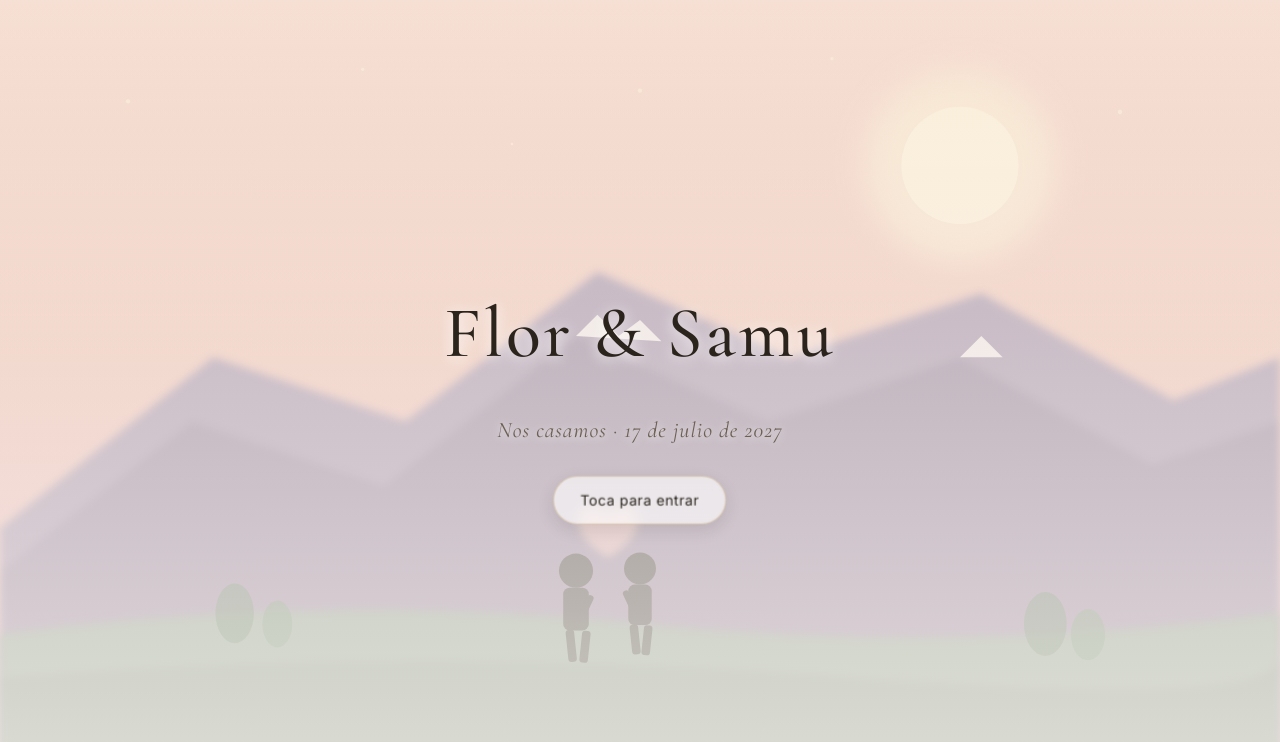
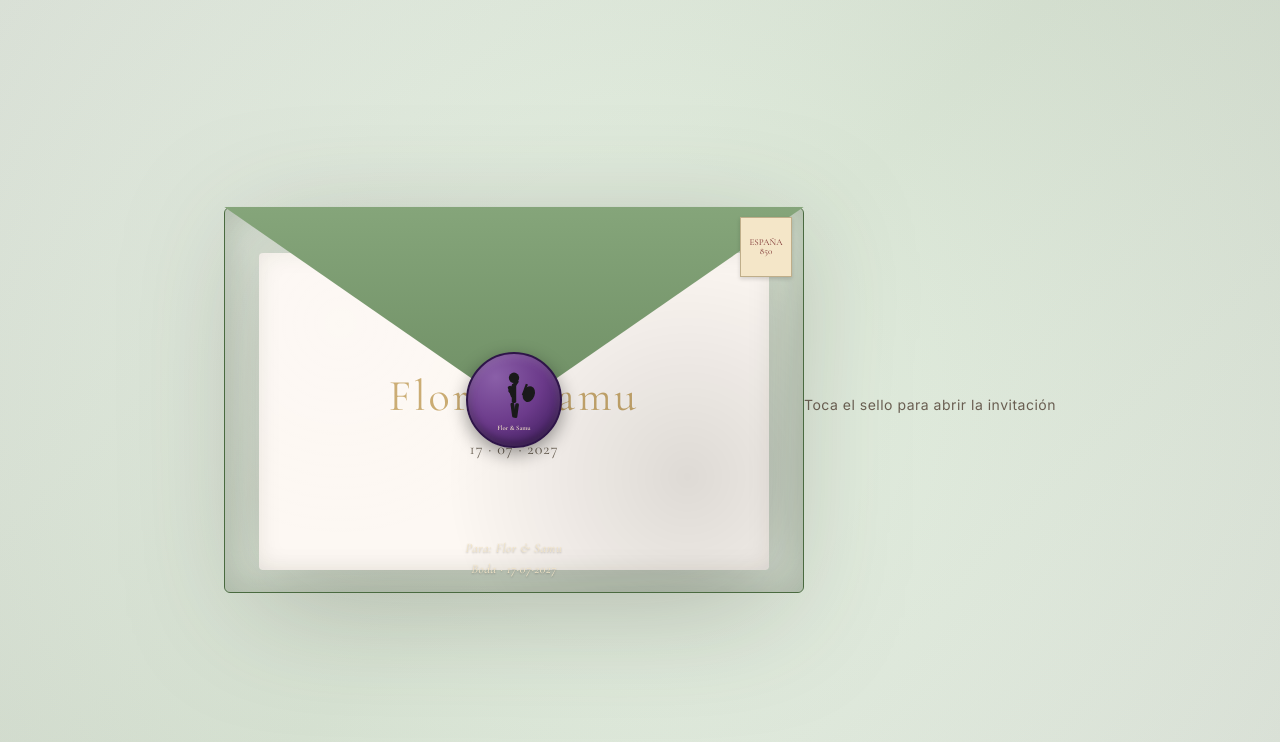
Before and after one commit to Samcord17/invitacion-boda-flor-samu, a plain HTML site: page index.html in a window 1280 px wide. Shown: the top 742 px of the page. Drawn offline with nearby package versions, Linux system fonts and the light colour scheme.

Commit message:
Sobre verde vintage a pantalla completa con apertura realista

```diff
--- a/script.js
+++ b/script.js
@@ -314,20 +314,48 @@ function initEnvelope() {
   const overlay = document.createElement("div");
   overlay.id = "envelope-overlay";
   overlay.innerHTML = `
-    <div class="lovers-content">
-      <h1 class="lovers-title">Flor &amp; Samu</h1>
-      <p class="lovers-sub">Nos casamos · 17 de julio de 2027</p>
-      <span class="lovers-hint">Toca para entrar</span>
-    </div>`;
+    <div class="env-scene" id="env-scene">
+      <div class="env-inner">
+        <div class="env-names">Flor &amp; Samu</div>
+        <div class="env-date">17 · 07 · 2027</div>
+      </div>
+      <div class="env-body"></div>
+      <div class="env-flap"></div>
+      <div class="env-stamp">ESPAÑA<br/>850</div>
+      <div class="env-address">Para: Flor &amp; Samu<br/>Boda · 17·07·2027</div>
+      <div class="env-seal" id="envelope-seal">
+        <svg viewBox="0 0 100 100" width="74" height="74" xmlns="http://www.w3.org/2000/svg">
+          <g fill="#1a1a1a">
+            <circle cx="50" cy="20" r="7"/>
+            <rect x="47" y="28" width="6" height="26" rx="2"/>
+            <rect x="53" y="22" width="5" height="20" rx="2" transform="rotate(35 53 22)"/>
+            <ellipse cx="70" cy="42" rx="8" ry="11" transform="rotate(20 70 42)"/>
+            <rect x="66" y="28" width="3" height="16" transform="rotate(20 66 28)"/>
+            <rect x="41" y="32" width="5" height="16" rx="2" transform="rotate(-20 41 32)"/>
+            <rect x="45" y="54" width="5" height="20" rx="2" transform="rotate(-8 45 54)"/>
+            <rect x="52" y="54" width="5" height="20" rx="2" transform="rotate(8 52 54)"/>
+          </g>
+          <text x="50" y="90" text-anchor="middle" font-family="'Cormorant Garamond', serif" font-size="9" font-weight="600" fill="#f4e6c8">Flor &amp; Samu</text>
+        </svg>
+      </div>
+    </div>
+    <p class="env-hint">Toca el sello para abrir la invitación</p>`;
   document.body.appendChild(overlay);
   document.body.style.overflow = "hidden";
+  const scene = document.getElementById("env-scene");
+  const seal = document.getElementById("envelope-seal");
   function open() {
-    overlay.classList.add("hidden");
-    document.body.style.overflow = "";
-    sessionStorage.setItem("envelopeOpened", "1");
-    setTimeout(() => overlay.remove(), 900);
+    seal.classList.add("breaking");
+    setTimeout(() => { if (scene) scene.classList.add("open"); }, 200);
+    setTimeout(() => {
+      overlay.classList.add("hidden");
+      document.body.style.overflow = "";
+      sessionStorage.setItem("envelopeOpened", "1");
+      setTimeout(() => overlay.remove(), 900);
+    }, 1300);
   }
   overlay.addEventListener("click", open);
+  if (seal) seal.addEventListener("click", (e) => { e.stopPropagation(); open(); });
 }
 
 // ---------- Parallax hero background ----------
--- a/styles.css
+++ b/styles.css
@@ -28,40 +28,92 @@ body {
 /* Sobre de entrada */
 #envelope-overlay {
   position: fixed; inset: 0; z-index: 9999;
-  background: url("media/lovers-mountain.svg") center/cover no-repeat;
+  background: linear-gradient(135deg, #e8f0e6 0%, #dce8d8 50%, #e8f0e6 100%);
   display: flex; align-items: center; justify-content: center;
-  transition: opacity 0.9s ease;
+  transition: opacity 0.8s ease;
   cursor: pointer;
+  overflow: hidden;
 }
 #envelope-overlay::before {
   content: ""; position: absolute; inset: 0;
-  background: linear-gradient(180deg, rgba(253,248,243,0.3) 0%, rgba(253,248,243,0.78) 100%);
+  background: radial-gradient(circle at 50% 50%, transparent 30%, rgba(42,36,29,0.08) 100%);
   pointer-events: none;
 }
 #envelope-overlay.hidden { opacity: 0; pointer-events: none; }
-.lovers-content { position: relative; z-index: 2; text-align: center; padding: 20px; }
-.lovers-title {
-  font-family: 'Cormorant Garamond', serif; font-size: clamp(40px, 9vw, 72px);
-  color: var(--ink); letter-spacing: 3px; margin: 0 0 8px;
-  text-shadow: 0 2px 14px rgba(255,255,255,0.9);
+
+.env-scene {
+  position: relative; width: min(88vw, 580px); aspect-ratio: 3 / 2;
+  filter: drop-shadow(0 30px 60px rgba(42,36,29,0.25));
 }
-.lovers-sub {
+.env-inner {
+  position: absolute; inset: 12% 6% 6% 6%;
+  background: #fdf8f3;
+  border-radius: 4px;
+  box-shadow: inset 0 0 24px rgba(42,36,29,0.08);
+  display: flex; align-items: center; justify-content: center;
+  flex-direction: column; z-index: 0;
+  font-family: 'Cormorant Garamond', serif;
+}
+.env-inner .env-names {
+  font-size: clamp(28px, 6vw, 44px); color: var(--gold); letter-spacing: 3px;
+  text-shadow: 0 1px 4px rgba(255,255,255,0.8);
+}
+.env-inner .env-date {
+  font-size: clamp(13px, 2.5vw, 16px); color: var(--muted); margin-top: 6px;
+  letter-spacing: 1px;
+}
+.env-body {
+  position: absolute; inset: 0; z-index: 1;
+  background: linear-gradient(180deg, #7a9a6f 0%, #5f7f55 100%);
+  border-radius: 6px;
+  border: 1px solid #4a6a40;
+  background-image:
+    radial-gradient(circle at 20% 30%, rgba(255,255,255,0.08) 0%, transparent 40%),
+    radial-gradient(circle at 80% 70%, rgba(0,0,0,0.12) 0%, transparent 45%);
+  box-shadow: inset 0 0 40px rgba(40,60,30,0.25);
+}
+.env-flap {
+  position: absolute; top: 0; left: 0; right: 0; height: 52%;
+  background: linear-gradient(180deg, #85a57a 0%, #6f8f65 100%);
+  clip-path: polygon(0 0, 100% 0, 50% 100%);
+  transform-origin: top center;
+  transform: rotateX(0deg);
+  transition: transform 1s cubic-bezier(0.4, 0, 0.2, 1);
+  z-index: 3;
+  box-shadow: 0 4px 14px rgba(0,0,0,0.2);
+}
+.env-scene.open .env-flap { transform: rotateX(170deg); }
+.env-seal {
+  position: absolute; top: 50%; left: 50%; transform: translate(-50%, -50%);
+  width: 96px; height: 96px; border-radius: 50%;
+  background: radial-gradient(circle at 30% 25%, #8a5fa8, #6b3a8a 50%, #4a2568 80%, #2e1548);
+  box-shadow: 0 6px 18px rgba(0,0,0,0.4), inset 0 3px 8px rgba(255,255,255,0.15), inset 0 -4px 8px rgba(0,0,0,0.35);
+  z-index: 4; cursor: pointer;
+  border: 2px solid #2e1548;
+  display: flex; align-items: center; justify-content: center;
+  transition: transform 0.3s ease, opacity 0.6s ease;
+}
+.env-seal svg { display: block; }
+.env-seal.breaking { transform: translate(-50%, -50%) scale(1.4); opacity: 0; }
+.env-stamp {
+  position: absolute; top: 10px; right: 12px; width: 52px; height: 60px;
+  background: #f4e6c8; border: 1px solid #bfae8a;
+  box-shadow: 0 2px 4px rgba(0,0,0,0.15);
+  display: flex; align-items: center; justify-content: center;
+  font-family: 'Cormorant Garamond', serif; font-size: 9px; color: #7a2e2e;
+  text-align: center; line-height: 1; z-index: 3;
+  background-image: radial-gradient(circle, transparent 3px, #f4e6c8 3.5px);
+  background-size: 8px 8px;
+}
+.env-address {
+  position: absolute; bottom: 14px; left: 16px; right: 16px;
   font-family: 'Cormorant Garamond', serif; font-style: italic;
-  font-size: clamp(16px, 3vw, 22px); color: var(--muted);
-  margin-bottom: 28px; letter-spacing: 1px;
-  text-shadow: 0 1px 8px rgba(255,255,255,0.9);
+  font-size: 13px; color: #f4e6c8; text-align: center; z-index: 2;
+  letter-spacing: 0.5px; text-shadow: 0 1px 2px rgba(0,0,0,0.3);
 }
-.lovers-hint {
-  display: inline-block; padding: 12px 26px; border-radius: 999px;
-  background: rgba(255,255,255,0.6); backdrop-filter: blur(6px);
-  color: var(--ink); font-size: 14px; letter-spacing: 0.5px;
-  border: 1px solid rgba(184,147,90,0.4);
-  box-shadow: 0 6px 18px rgba(42,36,29,0.12);
-  animation: pulse 2.2s ease-in-out infinite;
-}
-@keyframes pulse {
-  0%, 100% { transform: scale(1); }
-  50% { transform: scale(1.05); }
+.env-hint {
+  margin-top: 24px; color: var(--muted); font-size: 14px; letter-spacing: 0.5px;
+  text-align: center;
 }
 .envelope-wrap { text-align: center; }
 .envelope {
```
